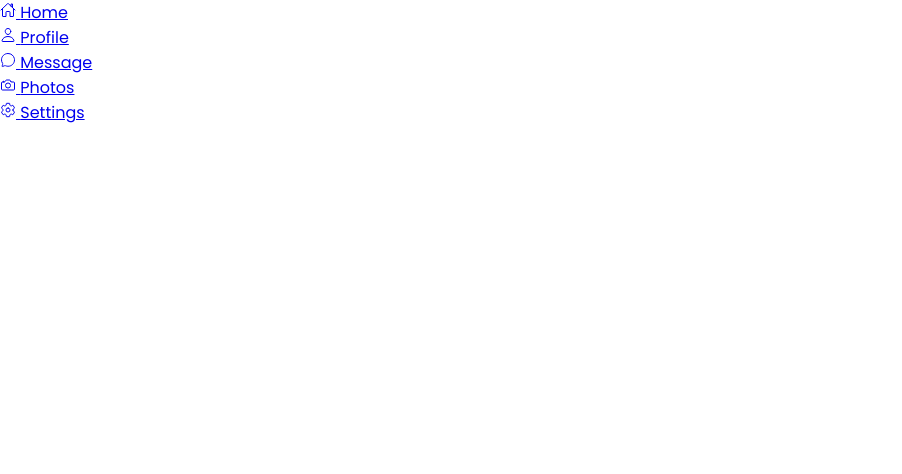
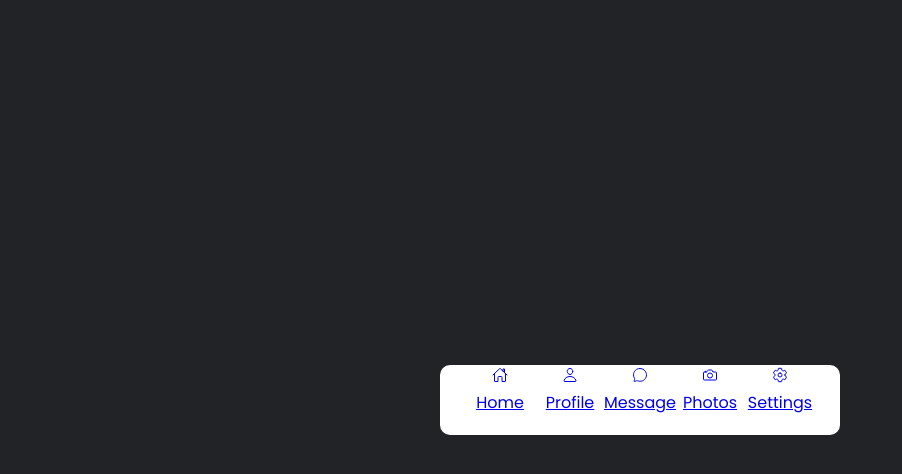
Before and after one commit to ryanabi-RA/Rebuild-from-youtube, a plain HTML site: page Magic_Navigation_Menu_Indicator/index.html in a window 1280 px wide. Shown: the whole page, without its empty margins (0-902 px from the left). Drawn offline with nearby package versions, Linux system fonts and the light colour scheme.

Commit message:
base navigation

```diff
--- a/Magic_Navigation_Menu_Indicator/index.html
+++ b/Magic_Navigation_Menu_Indicator/index.html
@@ -8,7 +8,7 @@
     <title>Magic Menu Indicator</title>
 </head>
 <body>
-    <nav>
+    <nav id="Effects_01">
         <ul>
             <li class="list">
                 <a href="#">
@@ -52,7 +52,51 @@
             </li>
         </ul>
     </nav>
+    <!-- <nav id="Effects_02">
+        <ul>
+            <li class="list">
+                <a href="#">
+                    <span class="icon">
+                        <ion-icon name="home-outline"></ion-icon>
+                    </span>
+                    <span class="text">Home</span>
+                </a>
+            </li>
+            <li class="list">
+                <a href="#">
+                    <span class="icon">
+                        <ion-icon name="person-outline"></ion-icon>
+                    </span>
+                    <span class="text">Profile</span>
+                </a>
+            </li>
+            <li class="list">
+                <a href="#">
+                    <span class="icon">
+                        <ion-icon name="chatbubble-outline"></ion-icon>
+                    </span>
+                    <span class="text">Message</span>
+                </a>
+            </li>
+            <li class="list">
+                <a href="#">
+                    <span class="icon">
+                        <ion-icon name="camera-outline"></ion-icon>
+                    </span>
+                    <span class="text">Photos</span>
+                </a>
+            </li>
+            <li class="list">
+                <a href="#">
+                    <span class="icon">
+                        <ion-icon name="settings-outline"></ion-icon>
+                    </span>
+                    <span class="text">Settings</span>
+                </a>
+            </li>
+        </ul>
+    </nav> -->
     <script type="module" src="https://unpkg.com/ionicons@5.5.2/dist/ionicons/ionicons.esm.js"></script>
-<script nomodule src="https://unpkg.com/ionicons@5.5.2/dist/ionicons/ionicons.js"></script>
+    <script nomodule src="https://unpkg.com/ionicons@5.5.2/dist/ionicons/ionicons.js"></script>
 </body>
 </html>
--- a/Magic_Navigation_Menu_Indicator/style.css
+++ b/Magic_Navigation_Menu_Indicator/style.css
@@ -9,4 +9,49 @@
     font-family: 'Poppins', sans-serif;
 }
 
+:root{
+    --clr: #222327;
+}
+
+body{
+    display: flex;
+    justify-content: center;
+    align-items: center;
+    min-height: 100vh;
+    background: var(--clr);
+}
+
 /* Curve Outside Effects */
+
+nav{
+    width: 400px;
+    height: 70px;
+    background: #fff;
+    display: flex;
+    justify-content: center;
+    align-items: center;
+    border-radius: 10px;
+}
+
+nav ul{
+    display: flex;
+    width: 350px;
+}
+
+nav ul li{
+    position: relative;
+    list-style: none;
+    width: 70px;
+    height: 70px;
+    z-index: 1;
+}
+
+nav ul li a{
+    position: relative;
+    width: 100%;
+    display: flex;
+    justify-content: center;
+    align-items: center;
+    flex-direction: column;
+    text-align: center;
+}
```
